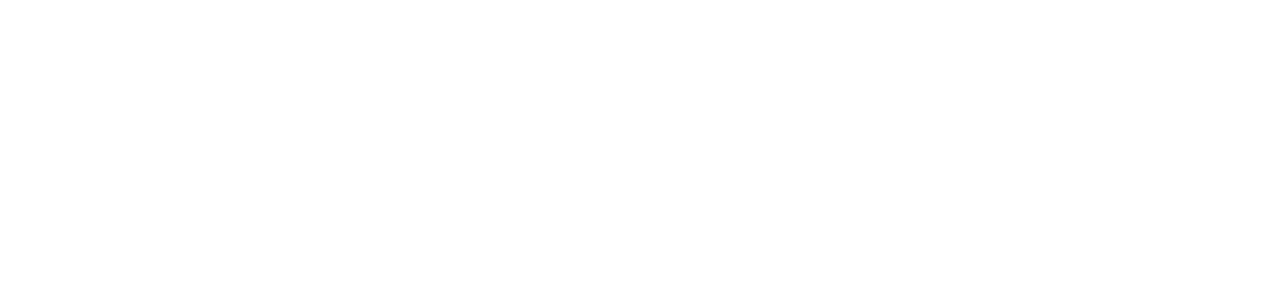
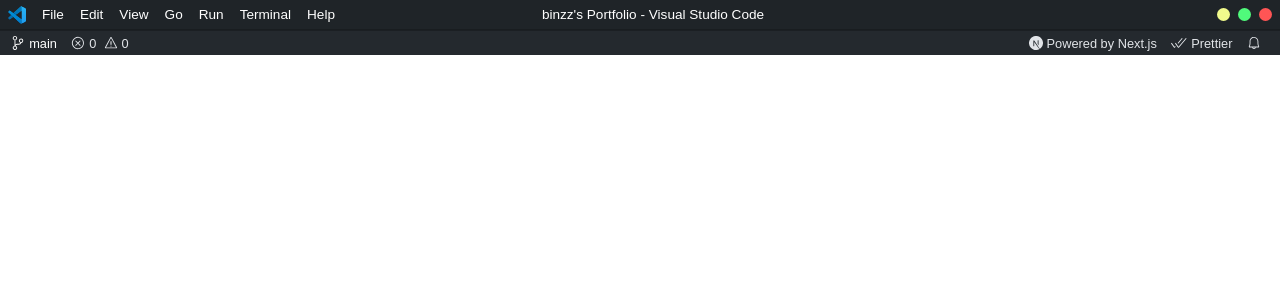
Before and after one commit to sub2nee/VScode_myProtfolio, a Next.js app: page / in a window 1280 px wide. Shown: the top 300 px of the page. Built offline with nearby package versions, Linux system fonts and the light colour scheme.

Commit message:
[feat] : Header, Footer 구현

```diff
--- a/components/Footer/Footer.jsx
+++ b/components/Footer/Footer.jsx
@@ -1,5 +1,49 @@
 import React from 'react';
 
+/**Icons import */
+import ErrorIcon from '../icons/ErrorIcon';
+import WarningIcon from '../icons/WarningIcon';
+import BellIcon from '../icons/BellIcon';
+import CheckIcon from '../icons/CheckIcon';
+import NextjsIcon from '../icons/NextjsIcon';
+import SourceControlIcon from '../icons/SourceControlIcon';
+
+/**CSS import */
+import styles from './Footer.module.scss';
+
 export default function Footer() {
-    return <div>Footer</div>;
+    return (
+        <footer className={styles.bottomBar}>
+            <div className={styles.container}>
+                <a
+                    href="#"
+                    target="_blank"
+                    rel="noreferrer noopener"
+                    className={styles.section}
+                >
+                    <SourceControlIcon className={styles.icon} />
+                    <p>main</p>
+                </a>
+                <div className={styles.section}>
+                    <ErrorIcon className={styles.icon} />
+                    <p className={styles.errorText}>0</p>&nbsp;&nbsp;
+                    <WarningIcon className={styles.icon} />
+                    <p>0</p>
+                </div>
+            </div>
+            <div className={styles.container}>
+                <div className={styles.section}>
+                    <NextjsIcon className={styles.icon} />
+                    <p>Powered by Next.js</p>
+                </div>
+                <div className={styles.section}>
+                    <CheckIcon className={styles.icon} />
+                    <p>Prettier</p>
+                </div>
+                <div className={styles.section}>
+                    <BellIcon />
+                </div>
+            </div>
+        </footer>
+    );
 }
--- a/components/Footer/Footer.module.scss
+++ b/components/Footer/Footer.module.scss
@@ -0,0 +1,48 @@
+.bottomBar {
+    background: var(--bottombar-bg);
+    height: 25px;
+    border-top: 1px solid var(--bottombar-border);
+    color: rgb(225, 228, 232);
+    padding: 0 0.5rem;
+    display: flex;
+    align-items: center;
+    justify-content: space-between;
+    font-size: 0.8rem;
+  }
+
+  .bottomBar a {
+    color: white;
+    text-decoration: none;
+  }
+
+  .icon {
+    margin-right: 4px;
+  }
+
+  .container {
+    display: flex;
+    align-items: center;
+  }
+
+  .section {
+    display: flex;
+    margin-right: 0.5rem;
+    height: 24px;
+    align-items: center;
+    padding: 0 0.2rem;
+    cursor: pointer;
+    font-family: 'Source Sans Pro', sans-serif;
+  }
+
+  .section:hover {
+    background: var(--bottombar-hover-bg);
+  }
+
+  @media screen and (max-width: 600px) {
+    .bottomBar {
+      font-size: 0.6rem;
+    }
+    .section {
+      margin-right: 0.5rem;
+    }
+  }
--- a/components/Header/Header.jsx
+++ b/components/Header/Header.jsx
@@ -1,5 +1,35 @@
 import React from 'react';
+import Image from 'next/image';
+import styles from './Header.module.scss';
 
 export default function Header() {
-    return <div>Header</div>;
+    return (
+        <section className={styles.header}>
+            <Image
+                src="/images/vscode_icon.svg"
+                alt="VSCode"
+                height={15}
+                width={15}
+                className={styles.icon}
+            />
+
+            <div className={styles.items}>
+                <p>File</p>
+                <p>Edit</p>
+                <p>View</p>
+                <p>Go</p>
+                <p>Run</p>
+                <p>Terminal</p>
+                <p>Help</p>
+            </div>
+            <p className={styles.title}>
+                binzz's Portfolio - Visual Studio Code
+            </p>
+            <div className={styles.windowButtons}>
+                <span className={styles.minimize}></span>
+                <span className={styles.maximize}></span>
+                <span className={styles.close}></span>
+            </div>
+        </section>
+    );
 }
--- a/components/Header/Header.module.scss
+++ b/components/Header/Header.module.scss
@@ -0,0 +1,72 @@
+// Header.module.scss
+
+$vscode-icon-height: 18px;
+$vscode-icon-width: 18px;
+$vscode-icon-alt: "VSCode";
+
+.header {
+  background: var(--titlebar-bg);
+  height: 30px;
+  padding: 0 0.5rem;
+  display: flex;
+  align-items: center;
+  justify-content: center;
+  color: #fff;
+  font-family: 'Source Sans Pro', sans-serif;
+  font-size: 0.85rem;
+  border-bottom: 1px solid #191d20;
+
+  .icon {
+    height: $vscode-icon-height;
+    width: $vscode-icon-width;
+  }
+
+  .items {
+    flex: 1;
+    display: flex;
+    margin-right: auto;
+    margin-left: 0.5rem;
+
+    p {
+      padding: 0 0.5rem;
+      cursor: pointer;
+    }
+  }
+
+  .windowButtons {
+    flex: 1;
+    display: flex;
+    align-items: center;
+    margin-left: auto;
+
+    * {
+      margin-left: 0.5rem;
+      height: 13px;
+      width: 13px;
+      border-radius: 50%;
+      cursor: pointer;
+    }
+
+    .minimize {
+      background: #f1fa8c;
+      margin-left: auto;
+    }
+
+    .maximize {
+      background: #50fa7b;
+    }
+
+    .close {
+      background: #ff5555;
+    }
+  }
+
+  @media screen and (max-width: 900px) {
+    .items p {
+      display: none;
+    }
+    .title {
+      flex: 4;
+    }
+  }
+}
--- a/components/Layout/Layout.jsx
+++ b/components/Layout/Layout.jsx
@@ -1,9 +1,17 @@
 import React from 'react';
+
+/**Pages import */
+import Header from '../Header/Header';
+import Footer from '../Footer/Footer';
+
+/**CSS import */
+import styles from './Layout.module.scss';
 
 const Layout = ({ children }) => {
     return (
         <>
             {/* Header */}
+            <Header />
 
             {/* Explorer */}
 
@@ -12,6 +20,7 @@
             {/* Tabs */}
 
             {/* Footer */}
+            <Footer />
         </>
     );
 };
--- /dev/null
+++ b/components/icons/BellIcon.jsx
@@ -0,0 +1,16 @@
+const BellIcon = (props) => {
+  return (
+    <svg
+      width={14}
+      height={14}
+      viewBox="0 0 16 16"
+      xmlns="http://www.w3.org/2000/svg"
+      fill="currentColor"
+      {...props}
+    >
+      <path d="M13.377 10.573a7.63 7.63 0 01-.383-2.38V6.195a5.115 5.115 0 00-1.268-3.446 5.138 5.138 0 00-3.242-1.722c-.694-.072-1.4 0-2.07.227-.67.215-1.28.574-1.794 1.053a4.923 4.923 0 00-1.208 1.675 5.067 5.067 0 00-.431 2.022v2.2a7.61 7.61 0 01-.383 2.37L2 12.343l.479.658h3.505c0 .526.215 1.04.586 1.412.37.37.885.586 1.412.586.526 0 1.04-.215 1.411-.586s.587-.886.587-1.412h3.505l.478-.658-.586-1.77zm-4.69 3.147a.997.997 0 01-.705.299.997.997 0 01-.706-.3.997.997 0 01-.3-.705h1.999a.939.939 0 01-.287.706zm-5.515-1.71l.371-1.114a8.633 8.633 0 00.443-2.691V6.004c0-.563.12-1.113.347-1.616.227-.514.55-.969.969-1.34.419-.382.91-.67 1.436-.837.538-.18 1.1-.24 1.65-.18a4.147 4.147 0 012.597 1.4 4.133 4.133 0 011.004 2.776v2.01c0 .909.144 1.818.443 2.691l.371 1.113h-9.63v-.012z" />
+    </svg>
+  );
+};
+
+export default BellIcon;
--- /dev/null
+++ b/components/icons/CheckIcon.jsx
@@ -0,0 +1,24 @@
+const CheckIcon = (props) => {
+  return (
+    <svg
+      width={16}
+      height={16}
+      xmlns="http://www.w3.org/2000/svg"
+      fill="currentColor"
+      {...props}
+    >
+      <path
+        fillRule="evenodd"
+        clipRule="evenodd"
+        d="M15.62 3.596 7.815 12.81l-.728-.033L4 8.382l.754-.53 2.744 3.907L14.917 3l.703.596z"
+      />
+      <path
+        fillRule="evenodd"
+        clipRule="evenodd"
+        d="m7.234 8.774 4.386-5.178L10.917 3l-4.23 4.994.547.78zm-1.55.403.548.78-.547-.78zm-1.617 1.91.547.78-.799.943-.728-.033L0 8.382l.754-.53 2.744 3.907.57-.672z"
+      />
+    </svg>
+  );
+};
+
+export default CheckIcon;
--- /dev/null
+++ b/components/icons/ErrorIcon.jsx
@@ -0,0 +1,20 @@
+const ErrorIcon = (props) => {
+  return (
+    <svg
+      width={14}
+      height={14}
+      viewBox="0 0 16 16"
+      xmlns="http://www.w3.org/2000/svg"
+      fill="currentColor"
+      {...props}
+    >
+      <path
+        fillRule="evenodd"
+        clipRule="evenodd"
+        d="M8.6 1c1.6.1 3.1.9 4.2 2 1.3 1.4 2 3.1 2 5.1 0 1.6-.6 3.1-1.6 4.4-1 1.2-2.4 2.1-4 2.4-1.6.3-3.2.1-4.6-.7-1.4-.8-2.5-2-3.1-3.5C.9 9.2.8 7.5 1.3 6c.5-1.6 1.4-2.9 2.8-3.8C5.4 1.3 7 .9 8.6 1zm.5 12.9c1.3-.3 2.5-1 3.4-2.1.8-1.1 1.3-2.4 1.2-3.8 0-1.6-.6-3.2-1.7-4.3-1-1-2.2-1.6-3.6-1.7-1.3-.1-2.7.2-3.8 1-1.1.8-1.9 1.9-2.3 3.3-.4 1.3-.4 2.7.2 4 .6 1.3 1.5 2.3 2.7 3 1.2.7 2.6.9 3.9.6zM7.9 7.5L10.3 5l.7.7-2.4 2.5 2.4 2.5-.7.7-2.4-2.5-2.4 2.5-.7-.7 2.4-2.5-2.4-2.5.7-.7 2.4 2.5z"
+      />
+    </svg>
+  );
+};
+
+export default ErrorIcon;
--- /dev/null
+++ b/components/icons/NextjsIcon.jsx
@@ -0,0 +1,15 @@
+const NextjsIcon = (props) => {
+  return (
+    <svg
+      width={14}
+      fill="currentColor"
+      viewBox="0 0 24 24"
+      xmlns="http://www.w3.org/2000/svg"
+      {...props}
+    >
+      <path d="M11.572 0c-.176 0-.31.001-.358.007a19.76 19.76 0 0 1-.364.033C7.443.346 4.25 2.185 2.228 5.012a11.875 11.875 0 0 0-2.119 5.243c-.096.659-.108.854-.108 1.747s.012 1.089.108 1.748c.652 4.506 3.86 8.292 8.209 9.695.779.25 1.6.422 2.534.525.363.04 1.935.04 2.299 0 1.611-.178 2.977-.577 4.323-1.264.207-.106.247-.134.219-.158-.02-.013-.9-1.193-1.955-2.62l-1.919-2.592-2.404-3.558a338.739 338.739 0 0 0-2.422-3.556c-.009-.002-.018 1.579-.023 3.51-.007 3.38-.01 3.515-.052 3.595a.426.426 0 0 1-.206.214c-.075.037-.14.044-.495.044H7.81l-.108-.068a.438.438 0 0 1-.157-.171l-.05-.106.006-4.703.007-4.705.072-.092a.645.645 0 0 1 .174-.143c.096-.047.134-.051.54-.051.478 0 .558.018.682.154.035.038 1.337 1.999 2.895 4.361a10760.433 10760.433 0 0 0 4.735 7.17l1.9 2.879.096-.063a12.317 12.317 0 0 0 2.466-2.163 11.944 11.944 0 0 0 2.824-6.134c.096-.66.108-.854.108-1.748 0-.893-.012-1.088-.108-1.747-.652-4.506-3.859-8.292-8.208-9.695a12.597 12.597 0 0 0-2.499-.523A33.119 33.119 0 0 0 11.573 0zm4.069 7.217c.347 0 .408.005.486.047a.473.473 0 0 1 .237.277c.018.06.023 1.365.018 4.304l-.006 4.218-.744-1.14-.746-1.14v-3.066c0-1.982.01-3.097.023-3.15a.478.478 0 0 1 .233-.296c.096-.05.13-.054.5-.054z" />
+    </svg>
+  );
+};
+
+export default NextjsIcon;
--- /dev/null
+++ b/components/icons/SourceControlIcon.jsx
@@ -0,0 +1,15 @@
+const SourceControlIcon = (props) => {
+  return (
+    <svg
+      width={14}
+      fill="currentColor"
+      viewBox="0 0 24 24"
+      xmlns="http://www.w3.org/2000/svg"
+      {...props}
+    >
+      <path d="M21.007 8.222A3.738 3.738 0 0 0 15.045 5.2a3.737 3.737 0 0 0 1.156 6.583 2.988 2.988 0 0 1-2.668 1.67h-2.99a4.456 4.456 0 0 0-2.989 1.165V7.4a3.737 3.737 0 1 0-1.494 0v9.117a3.776 3.776 0 1 0 1.816.099 2.99 2.99 0 0 1 2.668-1.667h2.99a4.484 4.484 0 0 0 4.223-3.039 3.736 3.736 0 0 0 3.25-3.687zM4.565 3.738a2.242 2.242 0 1 1 4.484 0 2.242 2.242 0 0 1-4.484 0zm4.484 16.441a2.242 2.242 0 1 1-4.484 0 2.242 2.242 0 0 1 4.484 0zm8.221-9.715a2.242 2.242 0 1 1 0-4.485 2.242 2.242 0 0 1 0 4.485z" />
+    </svg>
+  );
+};
+
+export default SourceControlIcon;
--- /dev/null
+++ b/components/icons/WarningIcon.jsx
@@ -0,0 +1,20 @@
+const WarningIcon = (props) => {
+  return (
+    <svg
+      width={14}
+      height={14}
+      viewBox="0 0 16 16"
+      xmlns="http://www.w3.org/2000/svg"
+      fill="currentColor"
+      {...props}
+    >
+      <path
+        fillRule="evenodd"
+        clipRule="evenodd"
+        d="M7.56 1h.88l6.54 12.26-.44.74H1.44L1 13.26 7.56 1zM8 2.28L2.28 13H13.7L8 2.28zM8.625 12v-1h-1.25v1h1.25zm-1.25-2V6h1.25v4h-1.25z"
+      />
+    </svg>
+  );
+};
+
+export default WarningIcon;
```
